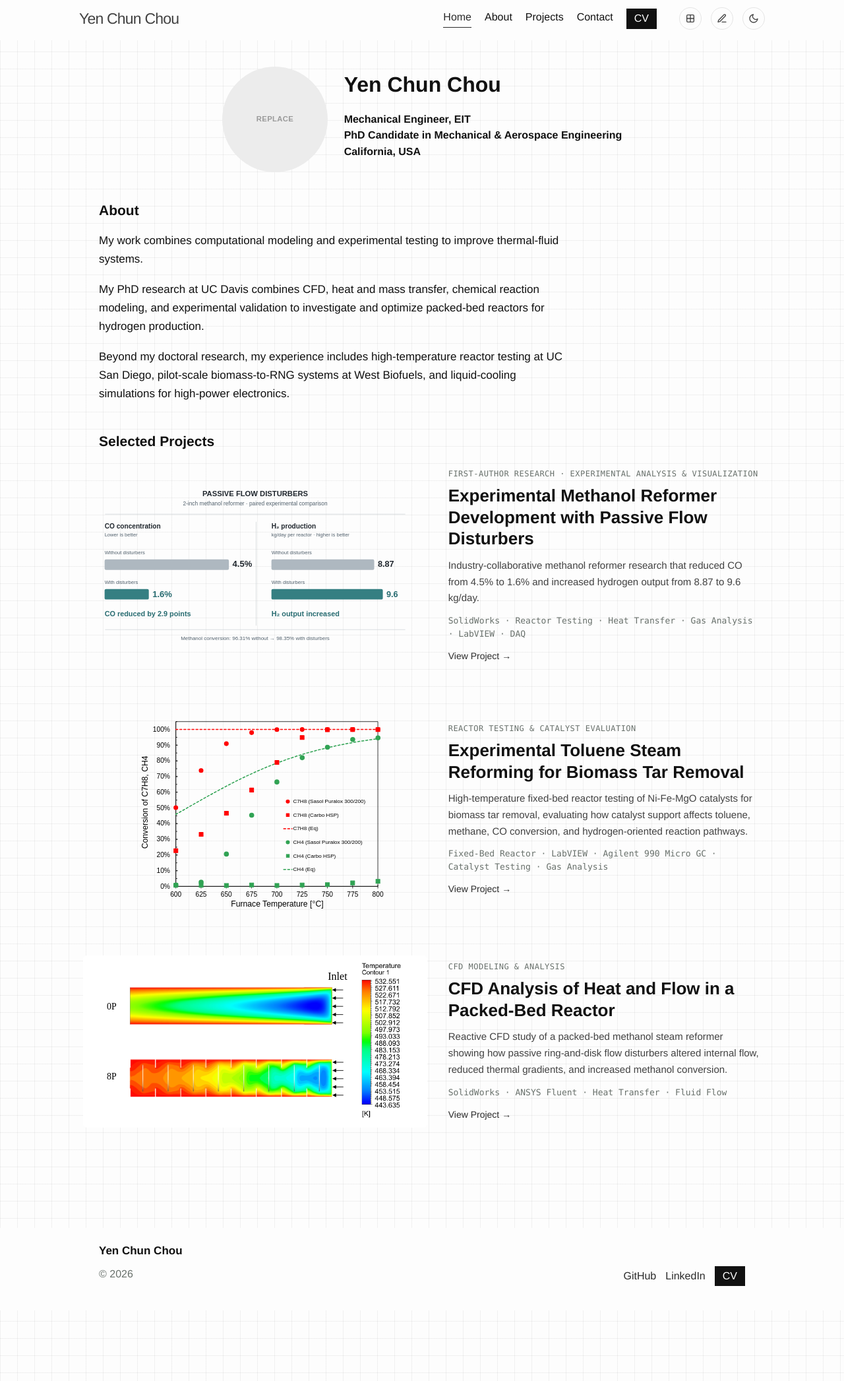
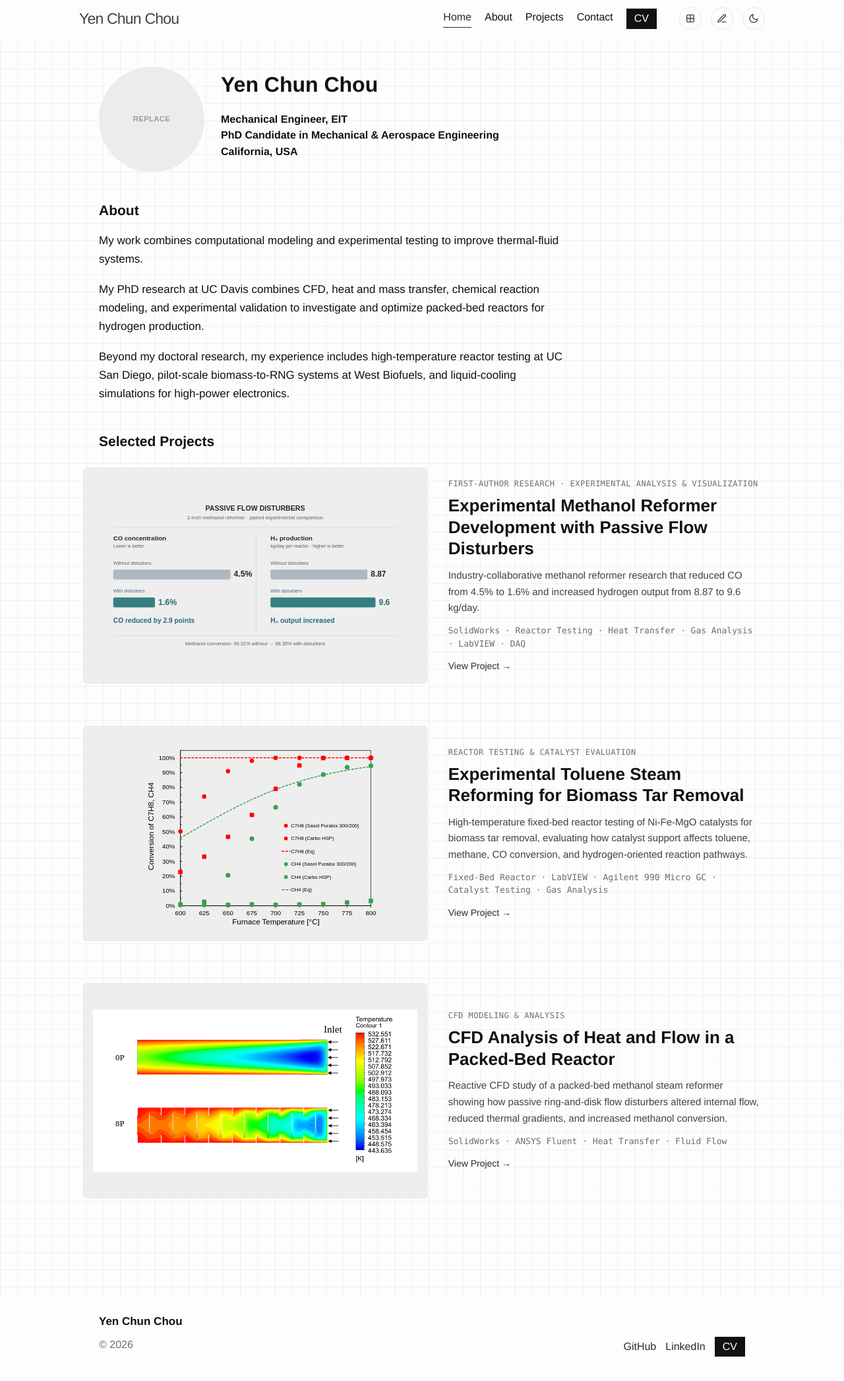
Before and after one commit to yenchun-chou/yenchun-chou.github.io, a Jekyll site: the page built from index.html, in a window 1280 px wide. Shown: the whole page at 66% size. Built offline with Jekyll 4.4.1, drawn with Linux system fonts in a browser that asks for light colours.

Commit message:
Refactor CSS for layout and responsiveness
Removed outdated media queries for tablet and mobile views. Updated styles for profile alignment and thumbnail containers for better consistency.

```diff
--- a/css/clean-layout.css
+++ b/css/clean-layout.css
@@ -173,85 +173,10 @@ hr {
   margin-bottom: 0;
 }
 
-/* Tablet */
+/* Homepage profile alignment */
 
-@media screen and (max-width: 700px) {
-  .case-study-cover {
-    padding: 12px;
-    margin-bottom: 22px;
-  }
-
-  .project-hero {
-    max-height: 320px;
-  }
-
-  .project-item {
-    grid-template-columns: 135px minmax(0, 1fr);
-    gap: 18px;
-    padding: 24px 0;
-  }
-
-  .project-item .item-thumb {
-    height: 95px;
-  }
-
-  .project-item .item-title {
-    font-size: 18px;
-  }
-
-  .project-item .item-heading {
-    gap: 14px;
-  }
-
-  .writing-item {
-    grid-template-columns: 85px minmax(0, 1fr) 24px;
-    gap: 16px;
-  }
-
-  .writing-item.writing-no-image {
-    grid-template-columns: 85px minmax(0, 1fr) 24px;
-  }
-}
-
-/* Mobile */
-
-@media screen and (max-width: 460px) {
-  .project-item {
-    display: block;
-    padding: 26px 0;
-  }
-
-  .project-item > a:first-child {
-    margin-bottom: 16px;
-  }
-
-  .project-item .item-thumb {
-    width: 100%;
-    height: 180px;
-  }
-
-  .project-item .item-heading {
-    grid-template-columns: minmax(0, 1fr) auto;
-    gap: 12px;
-  }
-
-  .writing-item,
-  .writing-item.writing-no-image {
-    grid-template-columns: minmax(0, 1fr) 24px;
-    gap: 12px;
-  }
-
-  .writing-item .entry-side {
-    grid-column: 1 / -1;
-  }
-
-  .writing-item .entry-main {
-    grid-column: 1;
-  }
-
-  .writing-item > .writing-arrow {
-    grid-column: 2;
-  }
+.profile {
+  justify-content: flex-start;
 }
 
 /* Featured projects on homepage */
@@ -270,24 +195,38 @@ hr {
   margin: 0 0 64px;
 }
 
+/* Consistent thumbnail containers */
+
 .featured-project-image-link {
-  display: block;
+  display: flex;
+  align-items: center;
+  justify-content: center;
   width: 100%;
+  aspect-ratio: 16 / 10;
+  box-sizing: border-box;
   margin: 0;
+  padding: 14px;
+  background: var(--thumb-bg, #f4f5f6);
+  border: 1px solid var(--border, #dedede);
+  border-radius: 6px;
   overflow: hidden;
-  border-radius: 6px;
 }
 
 .featured-project-image {
   display: block;
   width: 100%;
-  height: auto;
-  max-height: 320px;
+  height: 100%;
+  max-height: 100%;
   object-fit: contain;
+  background: transparent;
+  border: 0;
+  border-radius: 0;
+  box-shadow: none;
 }
 
 .featured-project-content {
   max-width: 720px;
+  min-width: 0;
 }
 
 .featured-project-role {
@@ -339,29 +278,6 @@ hr {
   text-decoration: underline;
 }
 
-@media screen and (max-width: 700px) {
-  .featured-project {
-    display: block;
-    margin-bottom: 48px;
-  }
-
-  .featured-project-image-link {
-    margin-bottom: 18px;
-  }
-
-  .featured-project-image {
-    max-height: 320px;
-  }
-
-  .featured-project-title {
-    font-size: 22px;
-  }
-
-  .featured-project-description {
-    font-size: 14px;
-  }
-}
-
 /* Toluene reforming result figures */
 
 p:has(> img[src*="individual-reforming"]),
@@ -405,14 +321,114 @@ img[src*="co-conversion"] {
   box-shadow: none !important;
 }
 
+/* Tablet and mobile */
+
 @media screen and (max-width: 700px) {
-  .project-toluene-steam-reforming .case-study-cover {
-    padding: 0 !important;
-    background: transparent !important;
+  .case-study-cover {
+    padding: 12px;
+    margin-bottom: 22px;
   }
 
+  .project-hero {
+    max-height: 320px;
+  }
+
+  .project-item {
+    grid-template-columns: 135px minmax(0, 1fr);
+    gap: 18px;
+    padding: 24px 0;
+  }
+
+  .project-item .item-thumb {
+    height: 95px;
+  }
+
+  .project-item .item-title {
+    font-size: 18px;
+  }
+
+  .project-item .item-heading {
+    gap: 14px;
+  }
+
+  .writing-item,
+  .writing-item.writing-no-image {
+    grid-template-columns: 85px minmax(0, 1fr) 24px;
+    gap: 16px;
+  }
+
+  .featured-projects {
+    width: 100%;
+    margin-left: 0;
+  }
+
+  .featured-project {
+    display: block;
+    margin-bottom: 48px;
+  }
+
+  .featured-project-image-link {
+    margin-bottom: 18px;
+    padding: 12px;
+  }
+
+  .featured-project-image {
+    height: 100%;
+    max-height: 100%;
+  }
+
+  .featured-project-title {
+    font-size: 22px;
+  }
+
+  .featured-project-description {
+    font-size: 14px;
+  }
+
+  .project-toluene-steam-reforming .case-study-cover,
   .project-toluene-steam-reforming .project-hero {
     padding: 0 !important;
     background: transparent !important;
   }
 }
+
+/* Small mobile screens */
+
+@media screen and (max-width: 460px) {
+  .project-item {
+    display: block;
+    padding: 26px 0;
+  }
+
+  .project-item > a:first-child {
+    margin-bottom: 16px;
+  }
+
+  .project-item .item-thumb {
+    width: 100%;
+    height: 180px;
+  }
+
+  .project-item .item-heading {
+    grid-template-columns: minmax(0, 1fr) auto;
+    gap: 12px;
+  }
+
+  .writing-item,
+  .writing-item.writing-no-image {
+    grid-template-columns: minmax(0, 1fr) 24px;
+    gap: 12px;
+  }
+
+  .writing-item .entry-side {
+    grid-column: 1 / -1;
+  }
+
+  .writing-item .entry-main {
+    grid-column: 1;
+  }
+
+  .writing-item > .writing-arrow {
+    grid-column: 2;
+  }
+}
```
